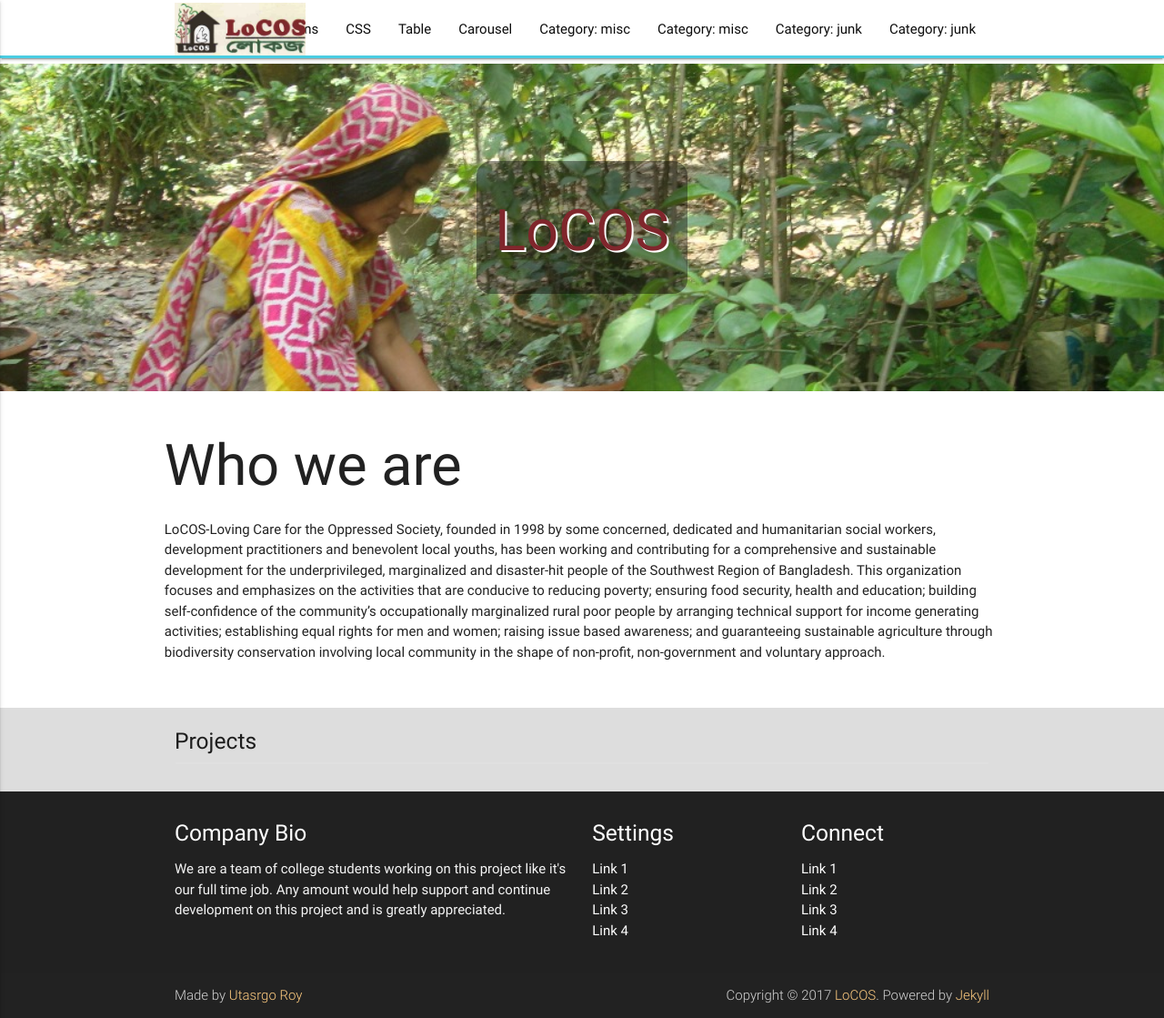
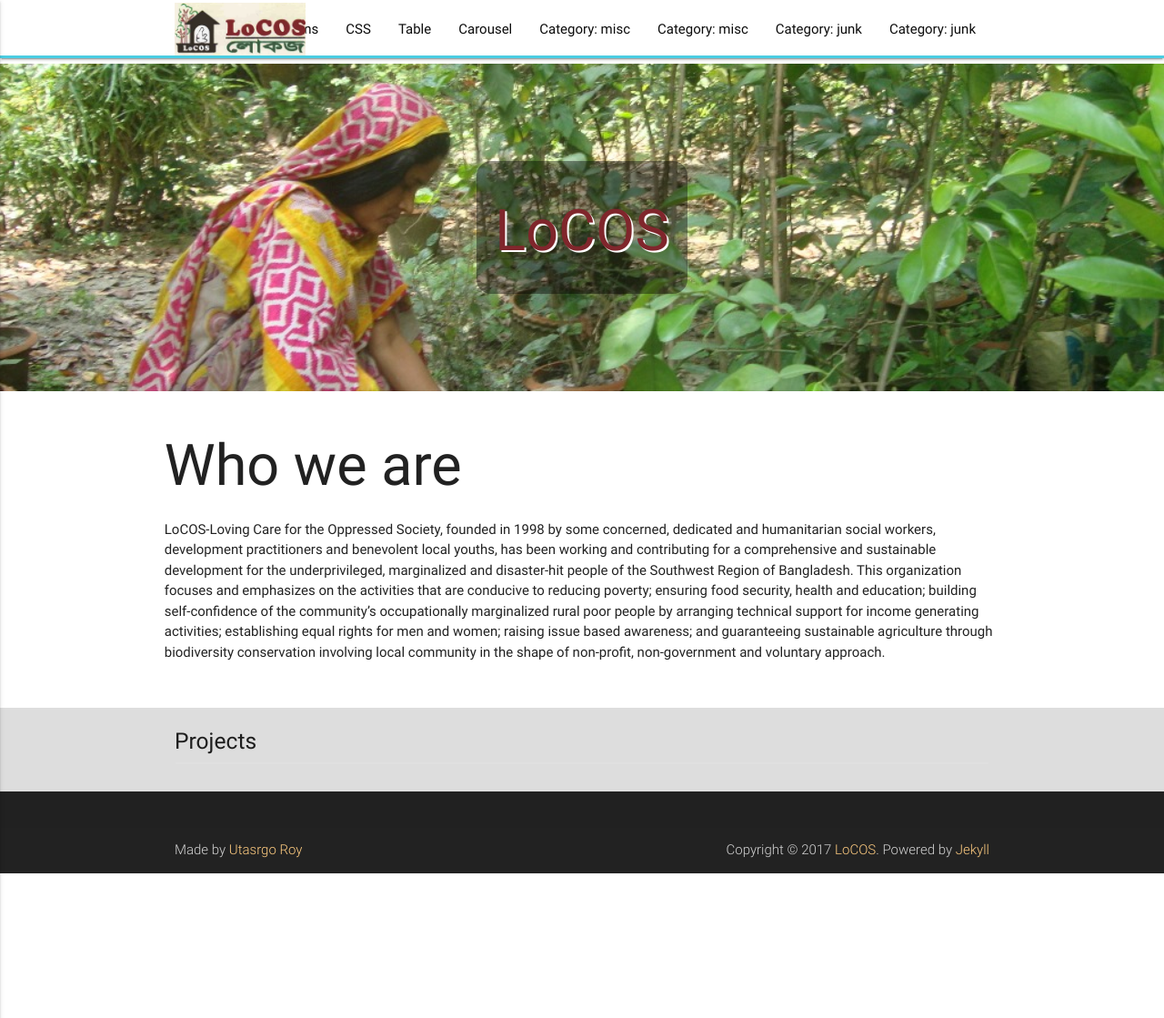
Before and after one commit to locosbd/locosbd.github.io, a Jekyll site: the page built from index.md, in a window 1280 px wide and 1119 px high. Shown: the whole window at 91% size. Built offline with Jekyll 4.4.1, drawn with Linux system fonts in a browser that asks for light colours.

Commit message:
changed footer

```diff
--- a/_includes/footer.html
+++ b/_includes/footer.html
@@ -1,28 +1,7 @@
   <footer class="page-footer grey darken-4">
     <div class="container">
       <div class="row">
-        <div class="col l6 s12">
-          <h5 class="white-text">Company Bio</h5>
-          <p class="grey-text text-lighten-4">We are a team of college students working on this project like it's our full time job. Any amount would help support and continue development on this project and is greatly appreciated.</p>
-        </div>
-        <div class="col l3 s12">
-          <h5 class="white-text">Settings</h5>
-          <ul>
-            <li><a class="white-text" href="#!">Link 1</a></li>
-            <li><a class="white-text" href="#!">Link 2</a></li>
-            <li><a class="white-text" href="#!">Link 3</a></li>
-            <li><a class="white-text" href="#!">Link 4</a></li>
-          </ul>
-        </div>
-        <div class="col l3 s12">
-          <h5 class="white-text">Connect</h5>
-          <ul>
-            <li><a class="white-text" href="#!">Link 1</a></li>
-            <li><a class="white-text" href="#!">Link 2</a></li>
-            <li><a class="white-text" href="#!">Link 3</a></li>
-            <li><a class="white-text" href="#!">Link 4</a></li>
-          </ul>
-        </div>
+
       </div>
     </div>
     <div class="footer-copyright">
```
